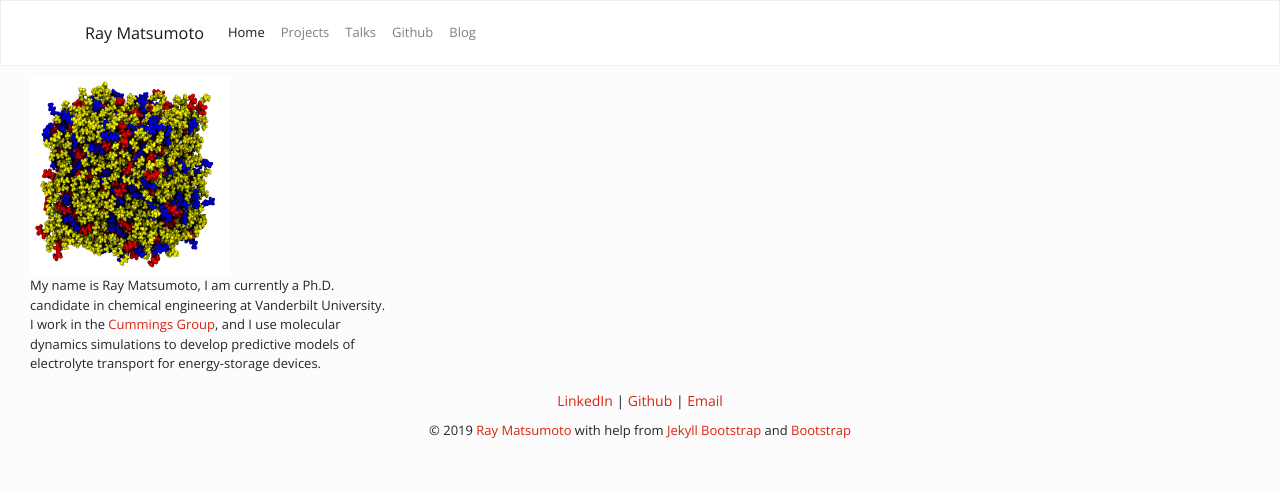
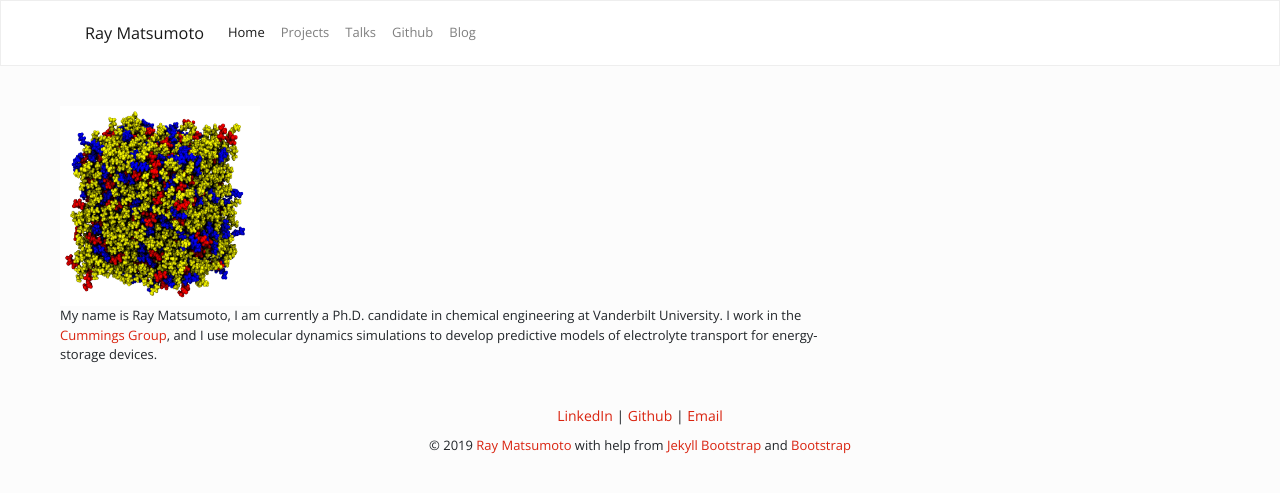
Before and after one commit to rmatsum836/rmatsum836.github.io, a Jekyll site: the page built from index.md, in a window 1280 px wide. Shown: the top 493 px of the page. Built offline with Jekyll 4.4.1, drawn with Linux system fonts in a browser that asks for light colours; nearby versions of some CDN libraries.

Commit message:
Small margin change

```diff
--- a/index.md
+++ b/index.md
@@ -3,7 +3,7 @@ section: home
 layout: default
 ---
 
-<div style="padding-left:20px;padding-right:20px;max-width:400px;margin:10px;">
+<div style="padding-left:20px;padding-right:20px;max-width:800px;margin:40px;">
 
   <img src="/images/website-image.png" alt="Ray Matsumoto" class="float: left" width="200" height="200" />
 
```
